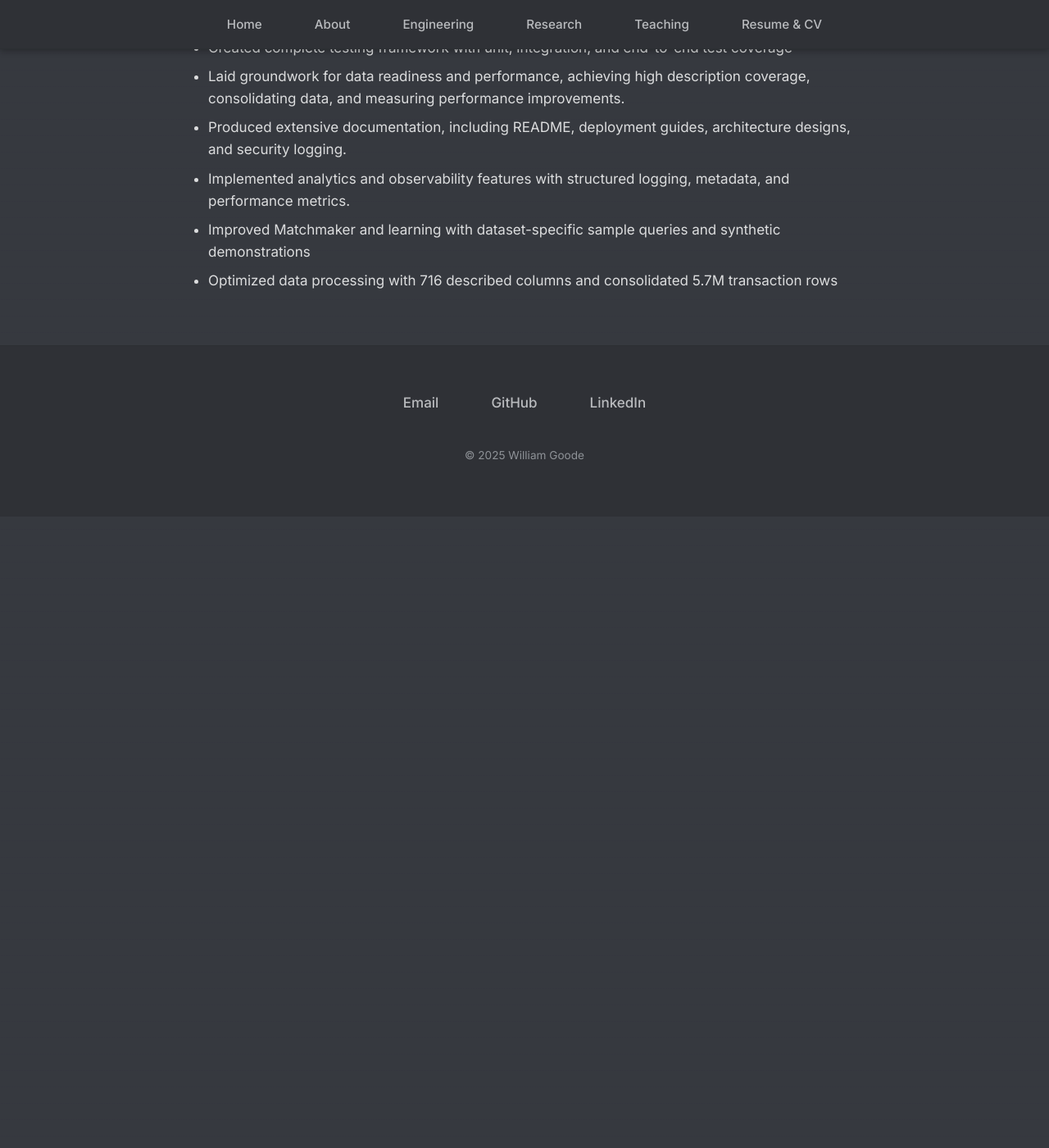
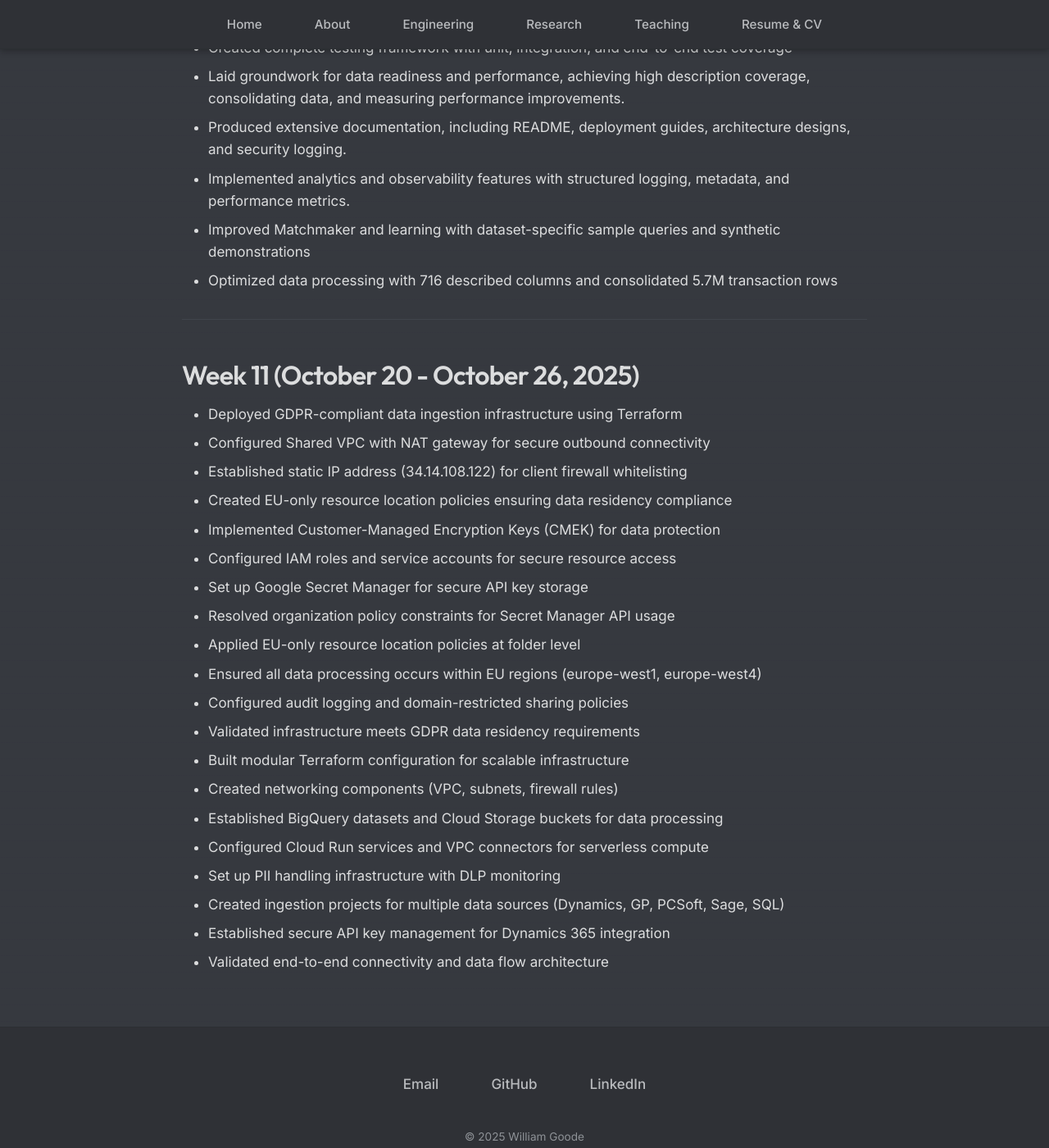
Before and after one commit to william-goode/william-goode.github.io, a Jekyll site: the page built from journal/20250811-current.md, in a window 1280 px wide and 1400 px high, scrolled down 3074 px. Shown: the whole window at 82% size. Built offline with Jekyll 4.4.1, drawn with Linux system fonts in a browser that asks for light colours; our own code applies the rules of GitHub Pages for plain Markdown files; before the commit the page ends 3704 px from its top, so only the background shows below that.

Commit message:
Add Week 11 GDPR-compliant infrastructure deployment summary

```diff
--- a/journal/20250811-current.md
+++ b/journal/20250811-current.md
@@ -87,3 +87,28 @@
 * Implemented analytics and observability features with structured logging, metadata, and performance metrics.
 * Improved Matchmaker and learning with dataset-specific sample queries and synthetic demonstrations
 * Optimized data processing with 716 described columns and consolidated 5.7M transaction rows
+
+---
+
+## Week 11 (October 20 - October 26, 2025)
+
+* Deployed GDPR-compliant data ingestion infrastructure using Terraform
+* Configured Shared VPC with NAT gateway for secure outbound connectivity
+* Established static IP address (34.14.108.122) for client firewall whitelisting
+* Created EU-only resource location policies ensuring data residency compliance
+* Implemented Customer-Managed Encryption Keys (CMEK) for data protection
+* Configured IAM roles and service accounts for secure resource access
+* Set up Google Secret Manager for secure API key storage
+* Resolved organization policy constraints for Secret Manager API usage
+* Applied EU-only resource location policies at folder level
+* Ensured all data processing occurs within EU regions (europe-west1, europe-west4)
+* Configured audit logging and domain-restricted sharing policies
+* Validated infrastructure meets GDPR data residency requirements
+* Built modular Terraform configuration for scalable infrastructure
+* Created networking components (VPC, subnets, firewall rules)
+* Established BigQuery datasets and Cloud Storage buckets for data processing
+* Configured Cloud Run services and VPC connectors for serverless compute
+* Set up PII handling infrastructure with DLP monitoring
+* Created ingestion projects for multiple data sources (Dynamics, GP, PCSoft, Sage, SQL)
+* Established secure API key management for Dynamics 365 integration
+* Validated end-to-end connectivity and data flow architecture
```
